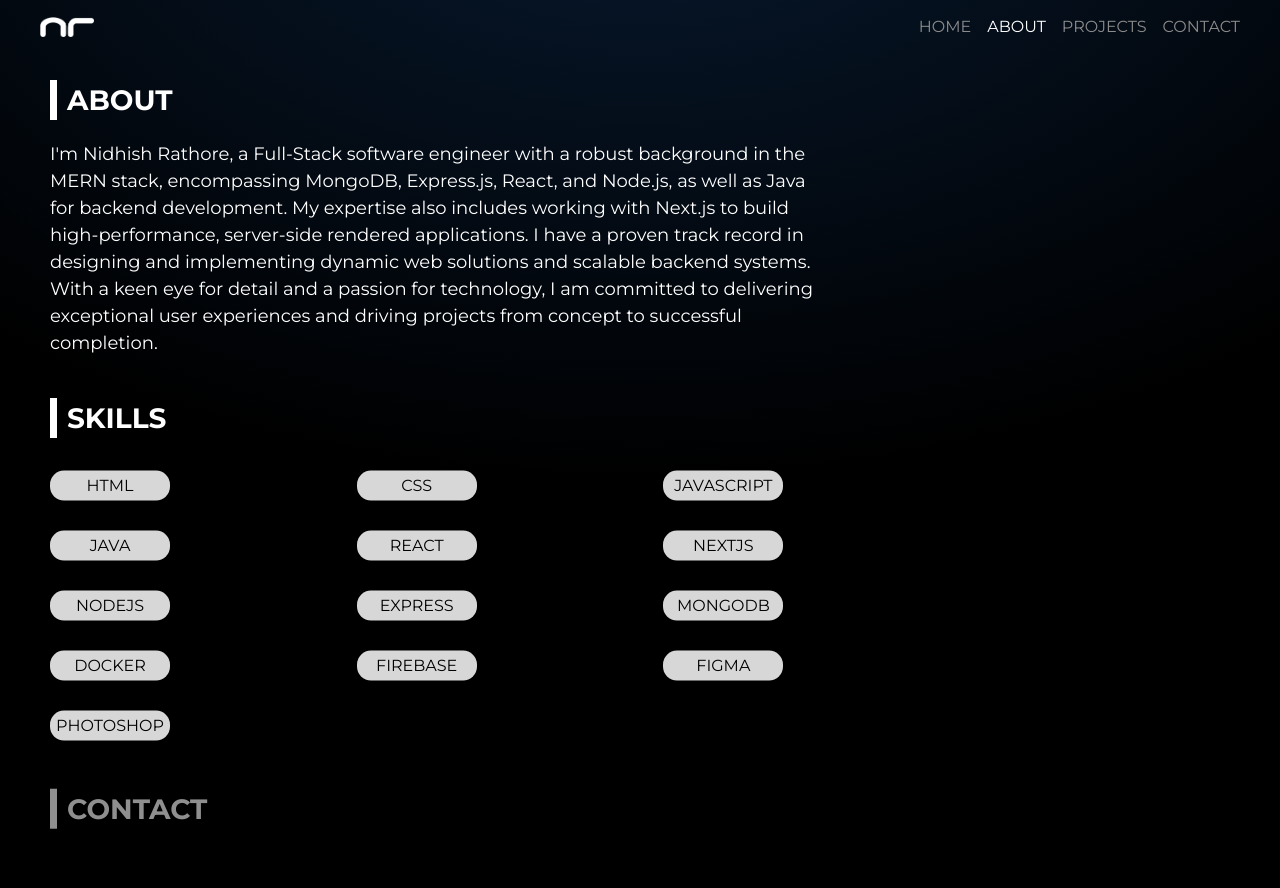
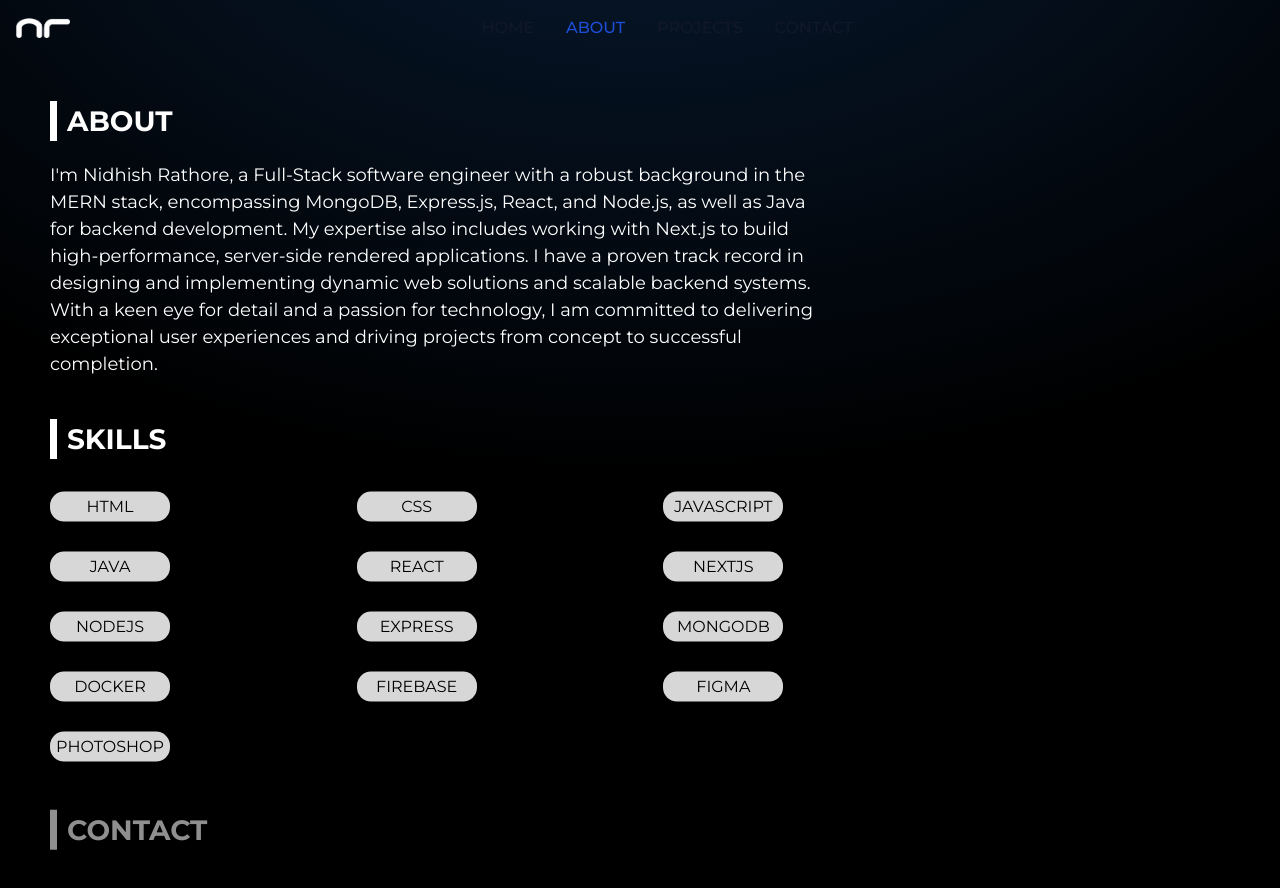
Before and after one commit to Nidhish-Dev/Portfolio-new, a React (Vite) app: page /about in a window 1280 px wide. Shown: the top 888 px of the page. Built offline with nearby package versions, Linux system fonts and the light colour scheme.

Commit message:
navbar fix

```diff
--- a/src/components/Navbar.css
+++ b/src/components/Navbar.css
@@ -1,4 +1,4 @@
-.logo img {
+/* .logo img {
   height: 20px;
   transition: transform 0.3s ease;
 }
@@ -53,7 +53,7 @@
   text-decoration: underline;
 }
 
-/* Media Query for Mobile Devices */
+Media Query for Mobile Devices
 @media screen and (max-width: 768px) {
   .navbar {
       margin-left: 5px;
@@ -97,4 +97,8 @@
   .nav-links a:hover {
       text-decoration: none;
   }
+} */
+
+nav img{
+  height: 10px;
 }
--- a/src/components/Navbar.jsx
+++ b/src/components/Navbar.jsx
@@ -1,22 +1,87 @@
-import React from 'react';
-import { Link, useLocation } from 'react-router-dom';
-import "./Navbar.css";
+import React, { useState } from "react";
+import { useLocation, Link } from "react-router-dom"; // Import Link for internal navigation
 
 const Navbar = () => {
-  const location = useLocation();
-  const currentPath = location.pathname;
+  const [isOpen, setIsOpen] = useState(false);
+  const location = useLocation(); // Use to get the current path
+
+  const toggleMenu = () => {
+    setIsOpen(!isOpen);
+  };
+
+  // Function to check if the link is active
+  const isActive = (path) => location.pathname === path;
 
   return (
-    <div className="navbar">
-      <Link className='logo' to="/">
-        <img src="/nr.png" alt="Logo" />
+    <nav className="bg-transparent dark:bg-transparent fixed w-full z-20 top-0 start-0 dark:border-gray-600">
+      <div className="max-w-screen-xl flex flex-wrap items-center justify-between mx-auto p-4">
+        <Link
+          to="/"
+          className="flex items-center space-x-3 rtl:space-x-reverse"
+        >
+          <img src="/nr.png" className="h-5" alt="Flowbite Logo" />{" "}
+          {/* Adjusted image size */}
         </Link>
-      <nav>
-        <ul className='flex gap-4 items-center'>
+        <div className="flex md:order-2 space-x-3 md:space-x-0 rtl:space-x-reverse">
+          <button
+            type="button"
+            className="inline-flex items-center p-2 w-10 h-10 justify-center text-sm text-gray-500 rounded-lg md:hidden hover:bg-gray-100 focus:outline-none focus:ring-2 focus:ring-gray-200 dark:text-gray-400 dark:hover:bg-gray-700 dark:focus:ring-gray-600"
+            onClick={toggleMenu}
+            aria-controls="navbar-sticky"
+            aria-expanded={isOpen}
+          >
+            <span className="sr-only">Open main menu</span>
+            {isOpen ? (
+              <svg
+                className="w-5 h-5"
+                aria-hidden="true"
+                xmlns="http://www.w3.org/2000/svg"
+                fill="none"
+                viewBox="0 0 14 14"
+              >
+                <path
+                  stroke="currentColor"
+                  strokeLinecap="round"
+                  strokeLinejoin="round"
+                  strokeWidth="2"
+                  d="M1 1l12 12M13 1L1 13"
+                />
+              </svg>
+            ) : (
+              <svg
+                className="w-5 h-5"
+                aria-hidden="true"
+                xmlns="http://www.w3.org/2000/svg"
+                fill="none"
+                viewBox="0 0 17 14"
+              >
+                <path
+                  stroke="currentColor"
+                  strokeLinecap="round"
+                  strokeLinejoin="round"
+                  strokeWidth="2"
+                  d="M1 1h15M1 7h15M1 13h15"
+                />
+              </svg>
+            )}
+          </button>
+        </div>
+        <div
+          className={`items-center justify-between w-full md:flex md:w-auto md:order-1 ${
+            isOpen ? "block" : "hidden"
+          }`}
+          id="navbar-sticky"
+        >
+          <ul className="flex flex-col p-4 md:p-0 mt-4 font-medium border border-gray-100 rounded-lg bg-gray-50 md:space-x-8 rtl:space-x-reverse md:flex-row md:mt-0 md:border-0 md:bg-transparent dark:bg-gray-800 md:dark:bg-transparent dark:border-gray-700">
             <li>
               <Link
                 to="/home"
-              className={currentPath === '/home' ? 'active' : 'inactive'}
+                className={`block py-2 px-3 rounded md:p-0 ${
+                  isActive("/home")
+                    ? "text-white bg-blue-700 md:bg-transparent md:text-blue-700 md:dark:text-blue-500"
+                    : "text-gray-900 hover:bg-gray-100 md:hover:bg-transparent md:hover:text-blue-700 dark:text-white dark:hover:bg-gray-700 dark:hover:text-white md:dark:hover:bg-transparent dark:border-gray-700"
+                }`}
+                aria-current={isActive("/home") ? "page" : undefined}
               >
                 HOME
               </Link>
@@ -24,7 +89,11 @@
             <li>
               <Link
                 to="/about"
-              className={currentPath === '/about' ? 'active' : 'inactive'}
+                className={`block py-2 px-3 rounded md:p-0 ${
+                  isActive("/about")
+                    ? "text-white bg-blue-700 md:bg-transparent md:text-blue-700 md:dark:text-blue-500"
+                    : "text-gray-900 hover:bg-gray-100 md:hover:bg-transparent md:hover:text-blue-700 dark:text-white dark:hover:bg-gray-700 dark:hover:text-white md:dark:hover:bg-transparent dark:border-gray-700"
+                }`}
               >
                 ABOUT
               </Link>
@@ -32,7 +101,11 @@
             <li>
               <Link
                 to="/projects"
-              className={currentPath === '/projects' ? 'active' : 'inactive'}
+                className={`block py-2 px-3 rounded md:p-0 ${
+                  isActive("/projects")
+                    ? "text-white bg-blue-700 md:bg-transparent md:text-blue-700 md:dark:text-blue-500"
+                    : "text-gray-900 hover:bg-gray-100 md:hover:bg-transparent md:hover:text-blue-700 dark:text-white dark:hover:bg-gray-700 dark:hover:text-white md:dark:hover:bg-transparent dark:border-gray-700"
+                }`}
               >
                 PROJECTS
               </Link>
@@ -40,14 +113,19 @@
             <li>
               <Link
                 to="/contact"
-              className={currentPath === '/contact' ? 'active' : 'inactive'}
+                className={`block py-2 px-3 rounded md:p-0 ${
+                  isActive("/contact")
+                    ? "text-white bg-blue-700 md:bg-transparent md:text-blue-700 md:dark:text-blue-500"
+                    : "text-gray-900 hover:bg-gray-100 md:hover:bg-transparent md:hover:text-blue-700 dark:text-white dark:hover:bg-gray-700 dark:hover:text-white md:dark:hover:bg-transparent dark:border-gray-700"
+                }`}
               >
                 CONTACT
               </Link>
             </li>
           </ul>
+        </div>
+      </div>
     </nav>
-    </div>
   );
 };
 
--- a/src/pages/Contact.jsx
+++ b/src/pages/Contact.jsx
@@ -2,10 +2,12 @@
 import Navbar from '../components/Navbar';
 const Contact = () => {
   return (
-    <div >
+    < >
       <Navbar />
+      <div className="contact-container">
       Contact Page
-    </div>
+      </div>
+    </>
   )
 }
 
--- a/src/pages/Home.jsx
+++ b/src/pages/Home.jsx
@@ -7,7 +7,9 @@
 const Home = () => {
   return (
    <>
+
    <div className="home-container">
+
    <p>Hello, I&apos;m</p>
       <p className='home-name'>Nidhish Rathore</p>
       <div className='desig-home'>
--- a/src/pages/Pages.css
+++ b/src/pages/Pages.css
@@ -89,6 +89,7 @@
   }
 /* main */
   .main-container {
+    margin-top: 100px;
     display: flex;
     flex-direction: column;
     justify-content: center;
@@ -186,7 +187,7 @@
 
 .about-container {
   color: white;
-  margin-top: 40px;
+  margin-top: 100px;
   margin-left: 50px;
   margin-right: 50px;
 }
@@ -433,3 +434,6 @@
     margin-left: 5px;
   }
 }
+.contact-container , .project-container{
+  margin-top: 100px;
+}
--- a/src/pages/Projects.jsx
+++ b/src/pages/Projects.jsx
@@ -2,10 +2,12 @@
 import Navbar from '../components/Navbar';
 const Projects = () => {
   return (
-    <div >
+    < >
       <Navbar />
+      <div className="project-container">
       Projects Page
-    </div>
+      </div>
+    </>
   )
 }
 
```
Also changed, not shown: src/components/oldnav.txt (added). Lines whose indentation alone changed are shown as unchanged.
